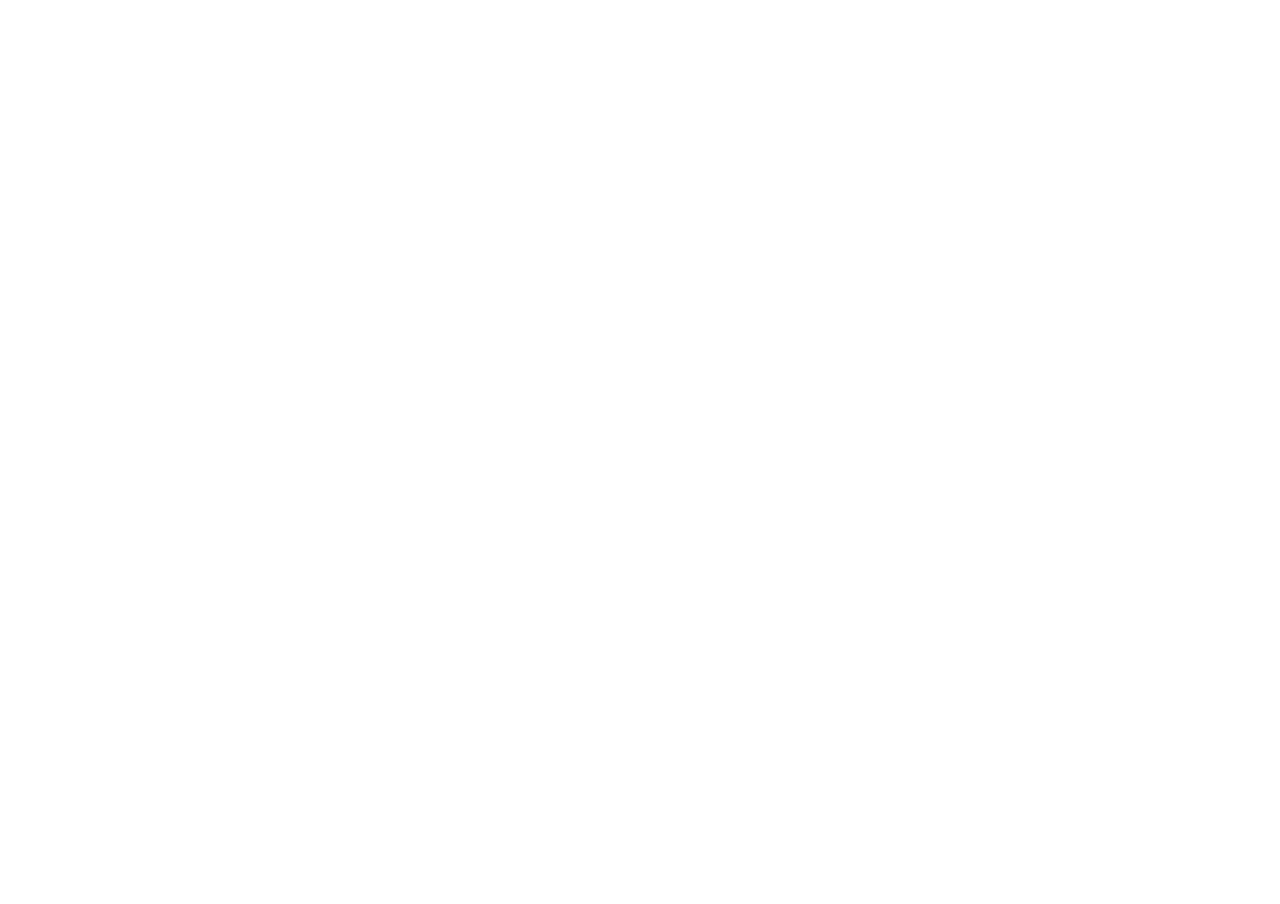
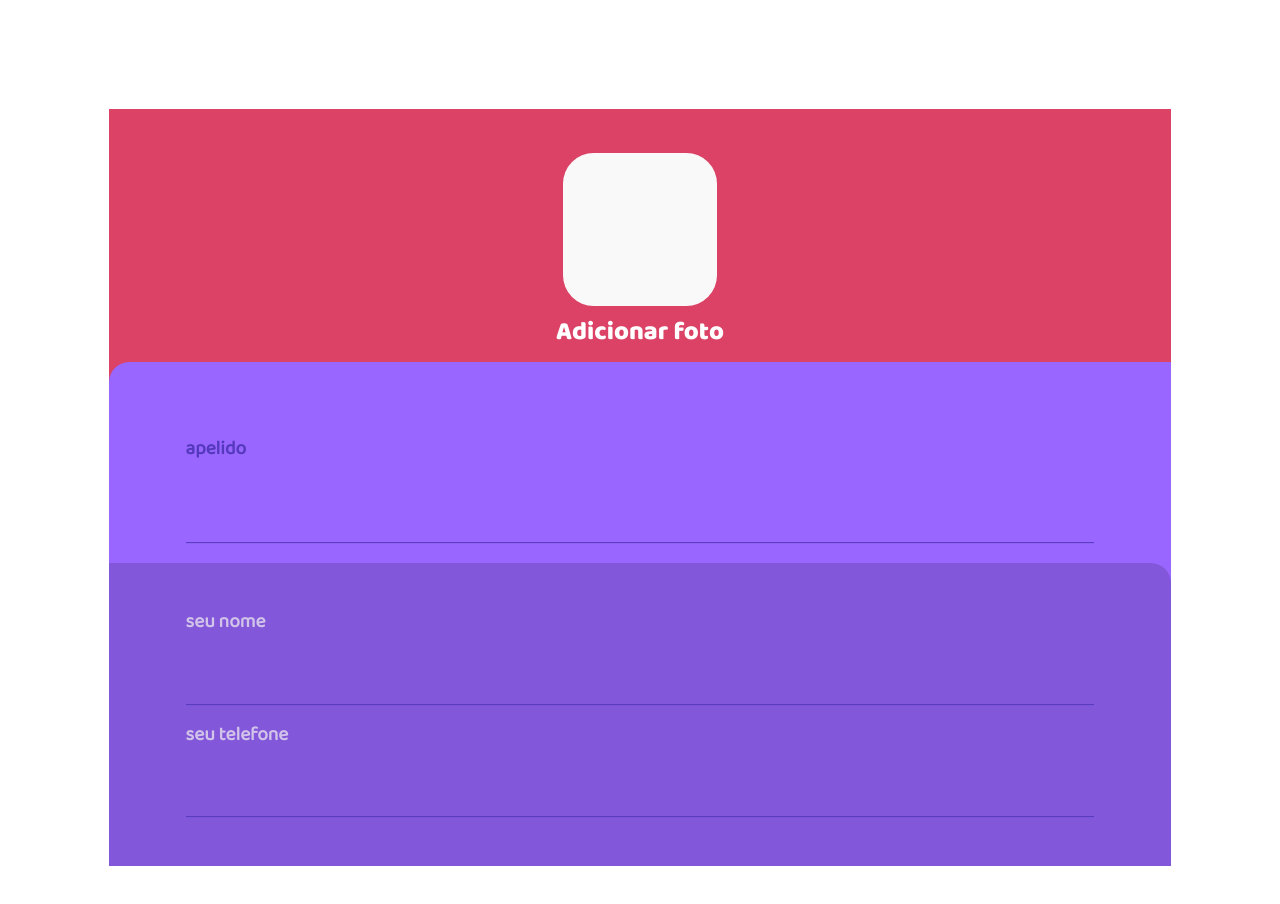
Before and after one commit to kmvbatista/fica-em-casa-front, a React (Create React App) app: page /profile in a window 1280 px wide. Shown: the top 904 px of the page. Built offline with nearby package versions, Linux system fonts and the light colour scheme.

Commit message:
profiles outbones

```diff
--- a/src/pages/AvailableHelpers/index.js
+++ b/src/pages/AvailableHelpers/index.js
@@ -31,7 +31,7 @@
             {peopleData.length} vizinhos
           </strong>
           combinam com o que você precisa e
-          <strong style={{ fontSize: 'inherit' }}>vão te ajudar</strong>!
+          <strong style={{ fontSize: 'inherit' }}> vão te ajudar</strong>!
         </MainPhrase>
         <Column>
           {peopleData.map((person) => (
--- /dev/null
+++ b/src/pages/Profile/index.js
@@ -0,0 +1,44 @@
+import React from 'react';
+import { Column } from '../../globalComponents';
+import {
+  ProfilePhotoContainer,
+  MainContainer,
+  PhotoCard,
+  Input,
+  BottomContainer,
+  Label,
+} from './styles';
+
+export default function index() {
+  return (
+    <Column>
+      <ProfilePhotoContainer>
+        <Column style={{ alignItems: 'center' }}>
+          <PhotoCard></PhotoCard>
+          <strong style={{ fontSize: '2em' }}>Adicionar foto</strong>
+        </Column>
+      </ProfilePhotoContainer>
+      <MainContainer>
+        <Label style={{ color: 'var(--color-purple-dark)' }}>apelido</Label>
+        <Input
+          style={{
+            fontSize: '3em',
+            fontFamily: 'BalooThambi2-Bolder',
+            marginTop: '.2em',
+          }}
+        ></Input>
+        <BottomContainer>
+          <div>
+            <Label>seu nome</Label>
+
+            <Input></Input>
+          </div>
+          <div>
+            <Label>seu telefone</Label>
+            <Input></Input>
+          </div>
+        </BottomContainer>
+      </MainContainer>
+    </Column>
+  );
+}
--- /dev/null
+++ b/src/pages/Profile/styles.js
@@ -0,0 +1,58 @@
+import styled from 'styled-components';
+
+export const ProfilePhotoContainer = styled.div`
+  height: 35vh;
+  background-color: var(--color-pink);
+  display: flex;
+  justify-content: center;
+  align-items: center;
+`;
+
+export const MainContainer = styled.div`
+  background-color: var(--color-purple);
+  border-radius: 20px 0 0 0;
+  padding: 6em;
+  height: 63vh;
+  transform: translate(0, -2.1em);
+  position: relative;
+`;
+
+export const BottomContainer = styled.div`
+  background-color: rgba(0, 0, 0, 0.15);
+  width: 100%;
+  height: 60%;
+  padding: 3em 6em;
+  left: 0;
+  border-radius: 0 20px 0 0;
+  position: absolute;
+  bottom: 0;
+  display: flex;
+  flex-direction: column;
+  justify-content: space-around;
+`;
+
+export const PhotoCard = styled.div`
+  background-color: var(--color-grey-light1);
+  border-radius: 20%;
+  margin-bottom: 1em;
+  height: 12em;
+  width: 12em;
+`;
+
+export const Input = styled.input`
+  border: none;
+  background-color: transparent;
+  outline: none;
+  border-bottom: 1px solid var(--color-purple-dark);
+  color: white;
+  font-size: 2.1em;
+  width: 100%;
+  line-height: 2;
+  margin-top: 0.7em;
+`;
+
+export const Label = styled.label`
+  font-weight: bold;
+  font-size: 1.5em;
+  color: #f2f1f1b3;
+`;
--- a/src/routes/routes.js
+++ b/src/routes/routes.js
@@ -7,6 +7,7 @@
 const CanHelpOptions = lazy(() => import('../pages/CanHelpOptions/index'));
 const AvailableHelpers = lazy(() => import('../pages/AvailableHelpers/index'));
 const AvailableNeeded = lazy(() => import('../pages/AvailableNeeded/index'));
+const Profile = lazy(() => import('../pages/Profile/index'));
 
 export default function Routes() {
   return (
@@ -33,6 +34,9 @@
         <Route exact path='/available-needed'>
           <AvailableNeeded></AvailableNeeded>
         </Route>
+        <Route exact path='/profile'>
+          <Profile></Profile>
+        </Route>
       </Suspense>
     </Switch>
   );
```
